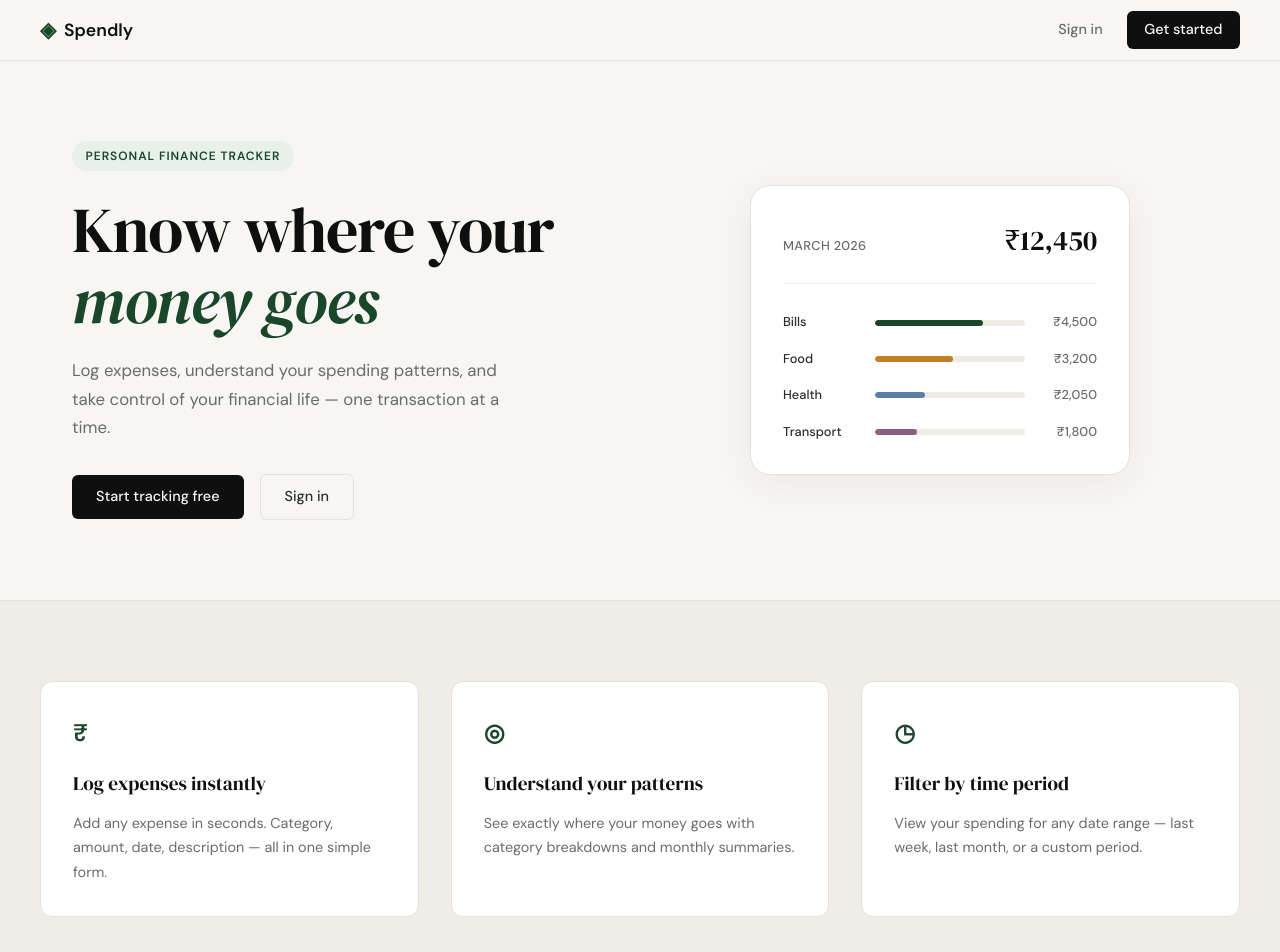
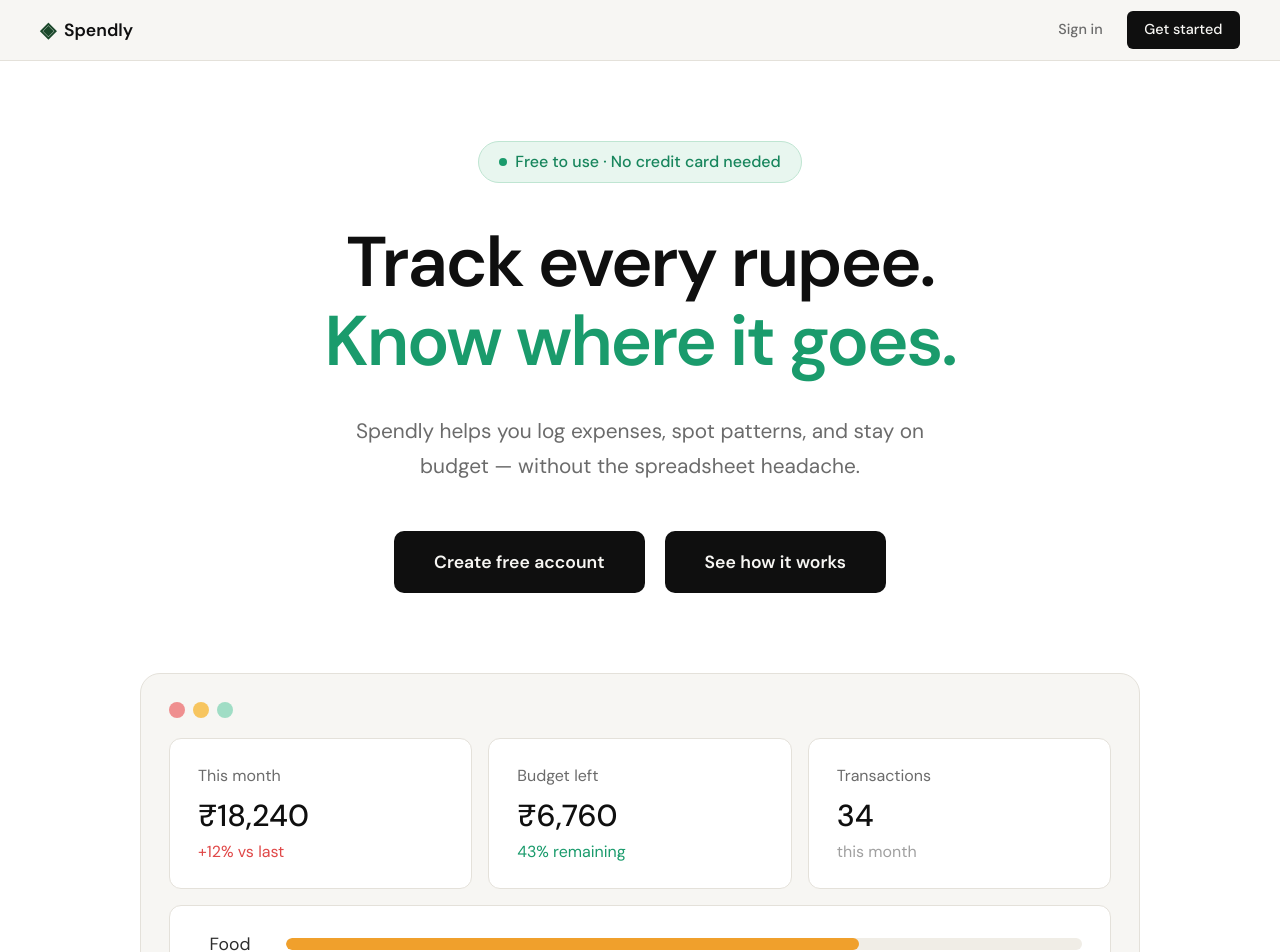
Before and after one commit to Ritiktomar02/Spendly, a React (Vite) app in the folder frontend/: page / in a window 1280 px wide. Shown: the top 952 px of the page. Built offline with nearby package versions, Linux system fonts and the light colour scheme.

Commit message:
landing: redesign hero section to match mockup

```diff
--- a/frontend/src/pages/LandingPage.jsx
+++ b/frontend/src/pages/LandingPage.jsx
@@ -1,5 +1,53 @@
 import { Link } from "react-router-dom";
-import MockExpenseCard from "../components/MockExpenseCard.jsx";
+
+// Static dashboard mock shown under the hero CTAs
+const previewStats = [
+  { label: "This month", value: "₹18,240", note: "+12% vs last", noteClass: "text-[#e04848]" },
+  { label: "Budget left", value: "₹6,760", note: "43% remaining", noteClass: "text-[#1a9b6c]" },
+  { label: "Transactions", value: "34", note: "this month", noteClass: "text-ink-faint" },
+];
+
+const previewBars = [
+  { label: "Food", width: "72%", color: "bg-[#f0a02c]" },
+  { label: "Travel", width: "48%", color: "bg-[#3b86de]" },
+  { label: "Bills", width: "38%", color: "bg-[#7f72d9]" },
+];
+
+function HeroPreview() {
+  return (
+    <div className="w-full max-w-[1000px] bg-paper border border-border rounded-lg p-4 sm:p-7 text-left">
+      {/* Window dots */}
+      <div className="flex gap-2 mb-5">
+        <span className="w-4 h-4 rounded-full bg-[#ef8f8f]" />
+        <span className="w-4 h-4 rounded-full bg-[#f7c55f]" />
+        <span className="w-4 h-4 rounded-full bg-[#a0ddc5]" />
+      </div>
+
+      {/* Stat cards */}
+      <div className="grid grid-cols-1 sm:grid-cols-3 gap-4 mb-4">
+        {previewStats.map((stat) => (
+          <div key={stat.label} className="bg-paper-card border border-border rounded-md px-7 py-6">
+            <p className="text-[1rem] text-ink-muted mb-2">{stat.label}</p>
+            <p className="text-[1.9rem] font-medium text-ink leading-tight mb-1">{stat.value}</p>
+            <p className={`text-[1rem] ${stat.noteClass}`}>{stat.note}</p>
+          </div>
+        ))}
+      </div>
+
+      {/* Category bars */}
+      <div className="bg-paper-card border border-border rounded-md px-5 sm:px-7 py-6 flex flex-col gap-4">
+        {previewBars.map((bar) => (
+          <div key={bar.label} className="flex items-center gap-4 sm:gap-6">
+            <span className="w-14 sm:w-16 text-center text-[1rem] sm:text-[1.1rem] text-ink-soft">{bar.label}</span>
+            <div className="flex-1 h-3 bg-paper-warm rounded-full overflow-hidden">
+              <div className={`h-full rounded-full ${bar.color}`} style={{ width: bar.width }} />
+            </div>
+          </div>
+        ))}
+      </div>
+    </div>
+  );
+}
 
 // Landing page — mirrors the original landing.html exactly:
 // Hero section → Features section → CTA section
@@ -9,51 +57,53 @@ function LandingPage() {
       {/* ------------------------------------------------------------------ */}
       {/* Hero Section                                                        */}
       {/* ------------------------------------------------------------------ */}
-      <section className="py-20 px-8 grid grid-cols-1 md:grid-cols-2 gap-16 items-center max-w-content mx-auto">
+      <section className="bg-paper-card pt-16 md:pt-20 pb-16 md:pb-20 px-4 sm:px-8">
+        <div className="max-w-content mx-auto flex flex-col items-center text-center">
 
-        {/* Left: text */}
-        <div>
-          <div className="inline-block bg-accent-light text-accent text-[0.75rem] font-semibold uppercase tracking-[0.08em] px-[0.85rem] py-[0.35rem] rounded-full mb-6">
-            Personal Finance Tracker
+          {/* Badge */}
+          <div className="inline-flex items-center gap-2 bg-[#e8f6ef] border border-[#bfe5d2] text-[#17855c] text-[0.85rem] sm:text-[1rem] font-medium px-5 py-[0.45rem] rounded-full mb-10">
+            <span className="w-2 h-2 rounded-full bg-[#1a9b6c]" />
+            Free to use · No credit card needed
           </div>
 
-          <h1 className="font-display text-[clamp(2.5rem,5vw,4rem)] leading-[1.1] tracking-[-0.02em] text-ink mb-5">
-            Know where your<br />
-            <em className="italic text-accent">money goes</em>
+          {/* Headline */}
+          <h1 className="font-body font-semibold text-[clamp(2.4rem,6.5vw,4.4rem)] leading-[1.12] tracking-[-0.03em] text-ink mb-8">
+            Track every rupee.<br />
+            <span className="text-[#1a9b6c]">Know where it goes.</span>
           </h1>
 
-          <p className="text-[1.05rem] text-ink-muted leading-[1.7] max-w-[460px] mb-8">
-            Log expenses, understand your spending patterns, and take control of
-            your financial life — one transaction at a time.
+          {/* Subheading */}
+          <p className="text-[1.05rem] sm:text-[1.3rem] text-ink-muted leading-[1.7] max-w-[620px] mb-12">
+            Spendly helps you log expenses, spot patterns, and stay on budget —
+            without the spreadsheet headache.
           </p>
 
-          <div className="flex gap-4 items-center">
+          {/* CTAs */}
+          <div className="flex flex-col sm:flex-row gap-4 sm:gap-5 items-stretch sm:items-center w-full sm:w-auto mb-16 md:mb-20">
             <Link
               to="/register"
-              className="inline-block bg-ink text-paper px-6 py-[0.65rem] rounded-sm text-[0.9rem] font-medium hover:bg-accent transition-colors"
+              className="inline-block bg-ink text-paper px-10 py-[1.05rem] rounded-[10px] text-[1.1rem] font-semibold hover:bg-accent transition-colors"
             >
-              Start tracking free
+              Create free account
             </Link>
-            <Link
-              to="/login"
-              className="inline-block bg-transparent text-ink-soft px-6 py-[0.65rem] rounded-sm text-[0.9rem] font-medium border border-border hover:border-ink hover:text-ink transition-all"
+            <a
+              href="#features"
+              className="inline-block bg-ink text-paper px-10 py-[1.05rem] rounded-[10px] text-[1.1rem] font-semibold hover:bg-accent transition-colors"
             >
-              Sign in
-            </Link>
+              See how it works
+            </a>
           </div>
+
+          {/* Dashboard preview */}
+          <HeroPreview />
+
         </div>
-
-        {/* Right: mock expense card — hidden on small screens */}
-        <div className="hidden md:flex justify-center">
-          <MockExpenseCard />
-        </div>
-
       </section>
 
       {/* ------------------------------------------------------------------ */}
       {/* Features Section                                                    */}
       {/* ------------------------------------------------------------------ */}
-      <section className="bg-paper-warm border-t border-b border-border py-20 px-8">
+      <section id="features" className="bg-paper-warm border-t border-b border-border py-20 px-8">
         <div className="max-w-content mx-auto grid grid-cols-1 md:grid-cols-3 gap-8">
 
           <div className="bg-paper-card border border-border rounded-md p-8">
```
